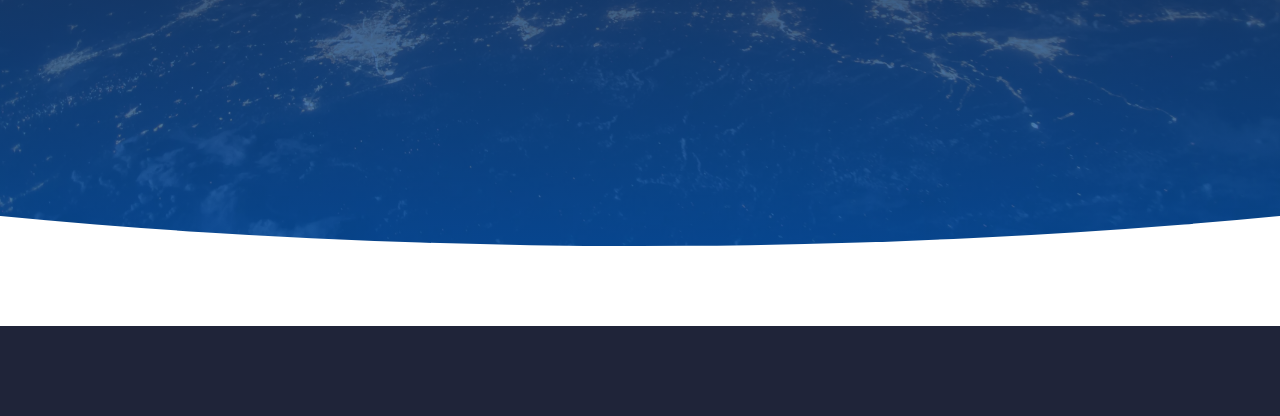
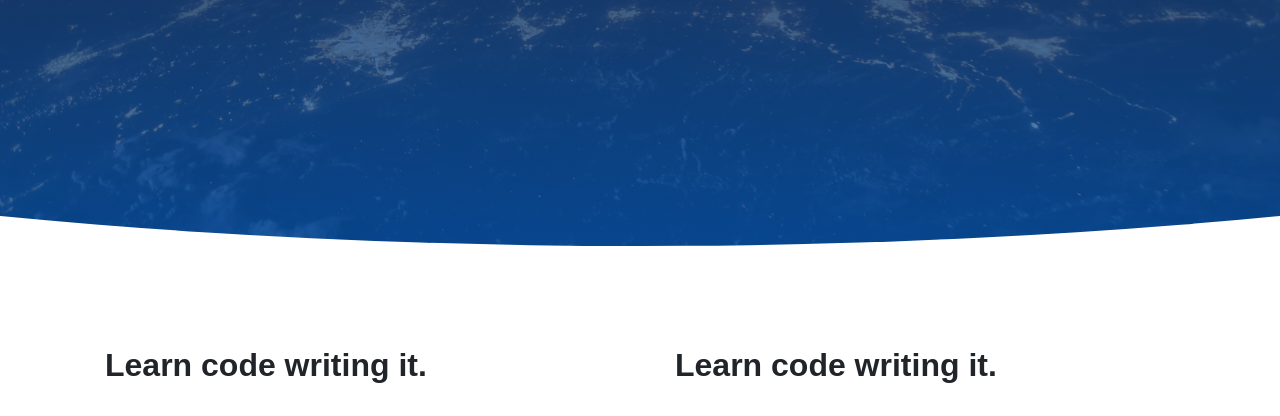
Before and after one commit to xentoproject/beautiful-website-template, a PHP site: page / in a window 1280 px wide. Shown: the part 474-890 px from the top of the page. Before the commit the page ends 800 px from the top, so only its background shows below. Run offline with PHP 8.4, Linux system fonts and the light colour scheme; some web fonts are replaced.

Commit message:
basic card layout starter

```diff
--- a/index.php
+++ b/index.php
@@ -58,7 +58,20 @@
 
         <!-- main content -->
         <div class="container-fluid main-content">
-
+            <div class="container">
+                <div class="card-deck">
+                    <div class="card">
+                        <div class="card-body">
+                            <h2 class="card-title">Learn code writing it.</h2>
+                        </div>
+                    </div>
+                    <div class="card">
+                        <div class="card-body">
+                            <h2 class="card-title">Learn code writing it.</h2>
+                        </div>
+                    </div>
+                </div>
+            </div>
         </div>
 
         <!-- JS -->
```
